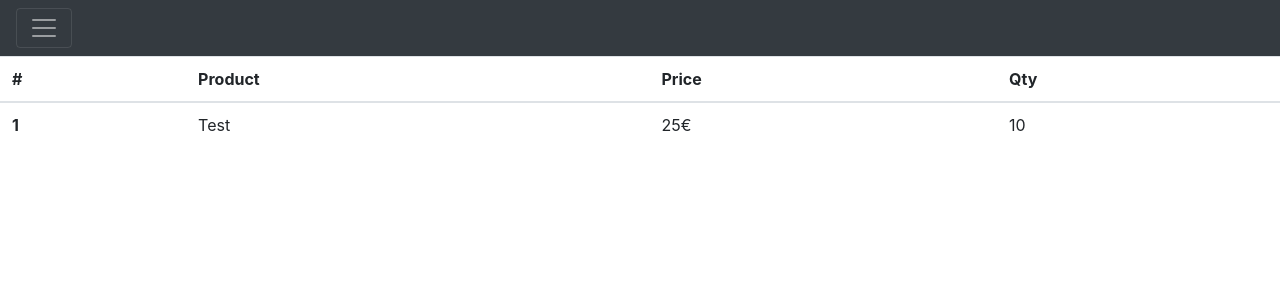
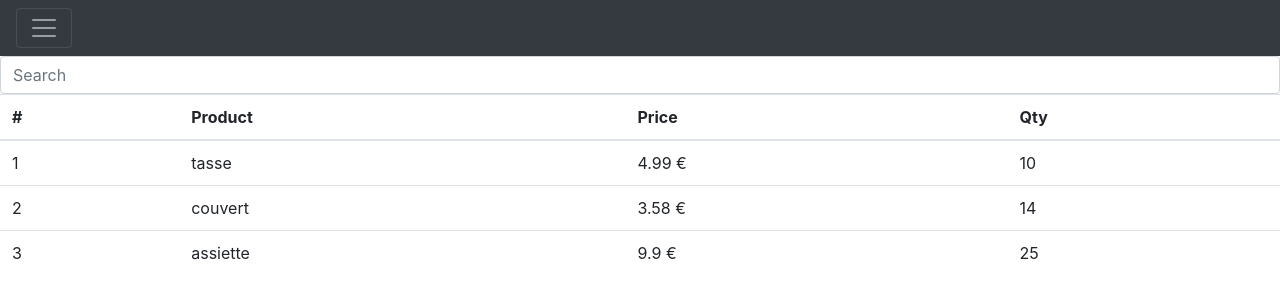
Before and after one commit to tictacbluw/TP_WEB_MET02, an Angular app: page / in a window 1280 px wide. Shown: the top 300 px of the page. Built offline with nearby package versions, Linux system fonts and the light colour scheme.

Commit message:
4 files modified, 2 added

```diff
--- /dev/null
+++ b/src/app/catalog.service.ts
@@ -0,0 +1,17 @@
+import { Injectable } from '@angular/core';
+import { HttpClient } from '@angular/common/http';
+import { map } from 'rxjs/operators';
+
+@Injectable()
+export class CatalogService {
+
+  constructor(private http: HttpClient) { }
+
+    getData() {
+    console.info("getting data...")
+    return this.http
+      .get('assets/product.json')
+      // .pipe(map(x => x));
+  }
+
+}
--- a/src/app/catalog/catalog.component.html
+++ b/src/app/catalog/catalog.component.html
@@ -1,3 +1,4 @@
+<input [(ngModel)]="product_filter" class="form-control mr-sm-2" type="search" placeholder="Search" aria-label="Search">
 <table class="table">
   <thead>
     <tr>
@@ -8,11 +9,12 @@
     </tr>
   </thead>
   <tbody>
-    <tr>
-      <th scope="row">1</th>
-      <td>Test</td>
-      <td>25€</td>
-      <td>10</td>
-    </tr>
+<tr *ngFor="let product of filtered_products">
+<td>{{product.id}}</td>
+<td>{{product.name}}</td>
+<td>{{product.price}} €</td>
+<td>{{product.qty}}</td>
+
+</tr>
   </tbody>
 </table>
--- a/src/app/catalog/catalog.component.ts
+++ b/src/app/catalog/catalog.component.ts
@@ -1,4 +1,5 @@
 import { Component, OnInit } from '@angular/core';
+import { CatalogService } from '../catalog.service';
 
 @Component({
   selector: 'app-catalog',
@@ -6,10 +7,41 @@ import { Component, OnInit } from '@angular/core';
   styleUrls: ['./catalog.component.css']
 })
 export class CatalogComponent implements OnInit {
+  public products: any;
+  public filtered_products: any;
 
-  constructor() { }
+  private _product_filter = "";
+  constructor( private catalogService: CatalogService)
+  {
+    this._product_filter = "";
+    this.filtered_products = this.products;
 
-  ngOnInit() {
+  }
+
+  doFilter(filterBy: string): any[]
+  {
+    filterBy = filterBy.toLocaleLowerCase();
+    return this.products.filter((product: any) => product.name.toLocaleLowerCase().indexOf(filterBy) !== -1);
+    }
+  get product_filter(): string
+  {
+    return this._product_filter;
+  }
+
+  set product_filter(value: string)
+  {
+    this._product_filter = value;
+    this.filtered_products = this.product_filter ? this.doFilter(this.product_filter) : this.products;
+    console.log(this.product_filter);
+
+  }
+  public ngOnInit(): void {
+    this.catalogService.getData()
+      .subscribe((data: any): void => {
+        console.info(data);
+        this.products = data;
+        this.filtered_products = this.products;
+      });
   }
 
 }
--- a/src/app/header/header.component.html
+++ b/src/app/header/header.component.html
@@ -15,9 +15,5 @@
         <a class="nav-link disabled" href="#">Disabled</a>
       </li>
     </ul>
-    <form class="form-inline my-2 my-lg-0">
-      <input class="form-control mr-sm-2" type="search" placeholder="Search" aria-label="Search">
-      <button class="btn btn-outline-success my-2 my-sm-0" type="submit">Search</button>
-    </form>
   </div>
 </nav>
--- /dev/null
+++ b/src/assets/product.json
@@ -0,0 +1,20 @@
+[
+  {
+  "id": 1,
+  "name": "tasse",
+  "price": 4.99,
+  "qty":10
+},
+{
+  "id": 2,
+  "name": "couvert",
+  "price": 3.58,
+  "qty":14
+},
+{
+  "id": 3,
+  "name": "assiette",
+  "price": 9.90,
+  "qty":25
+}
+]
```
Also changed, not shown: src/app/app.module.ts (+5 -3 lines).
